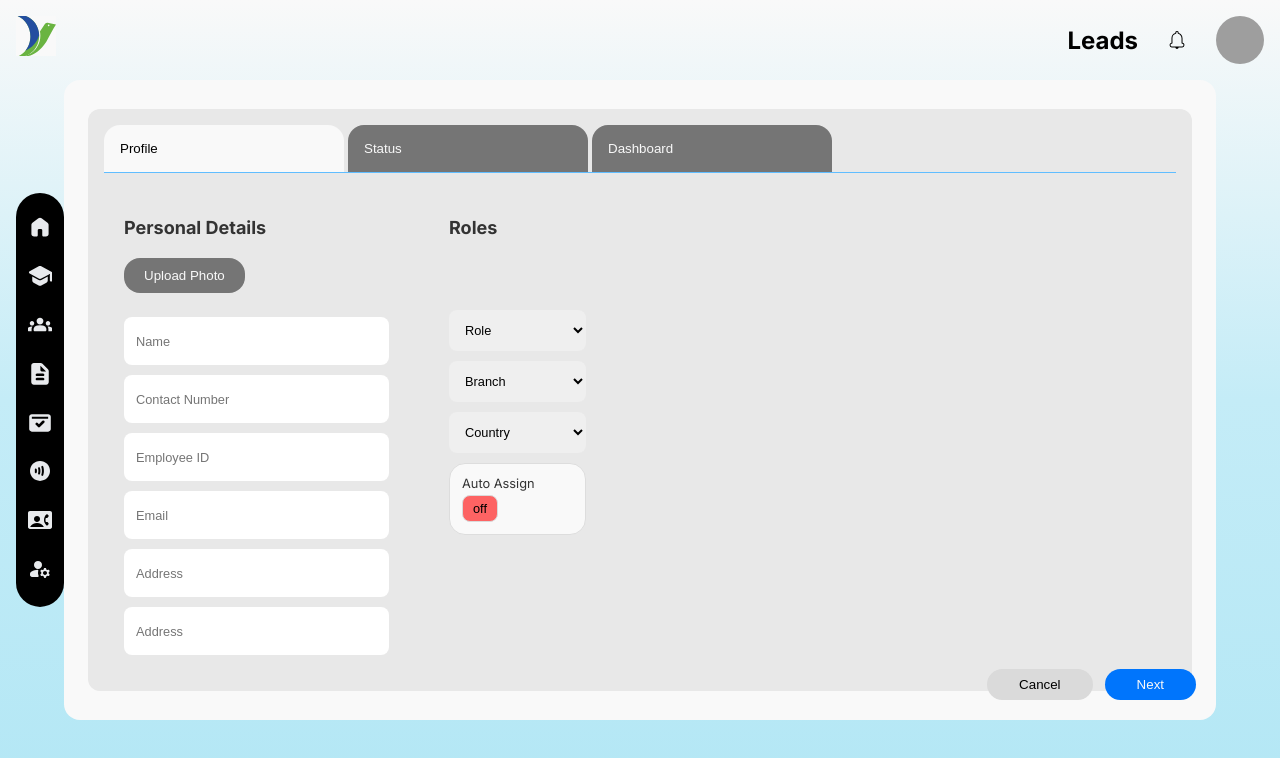
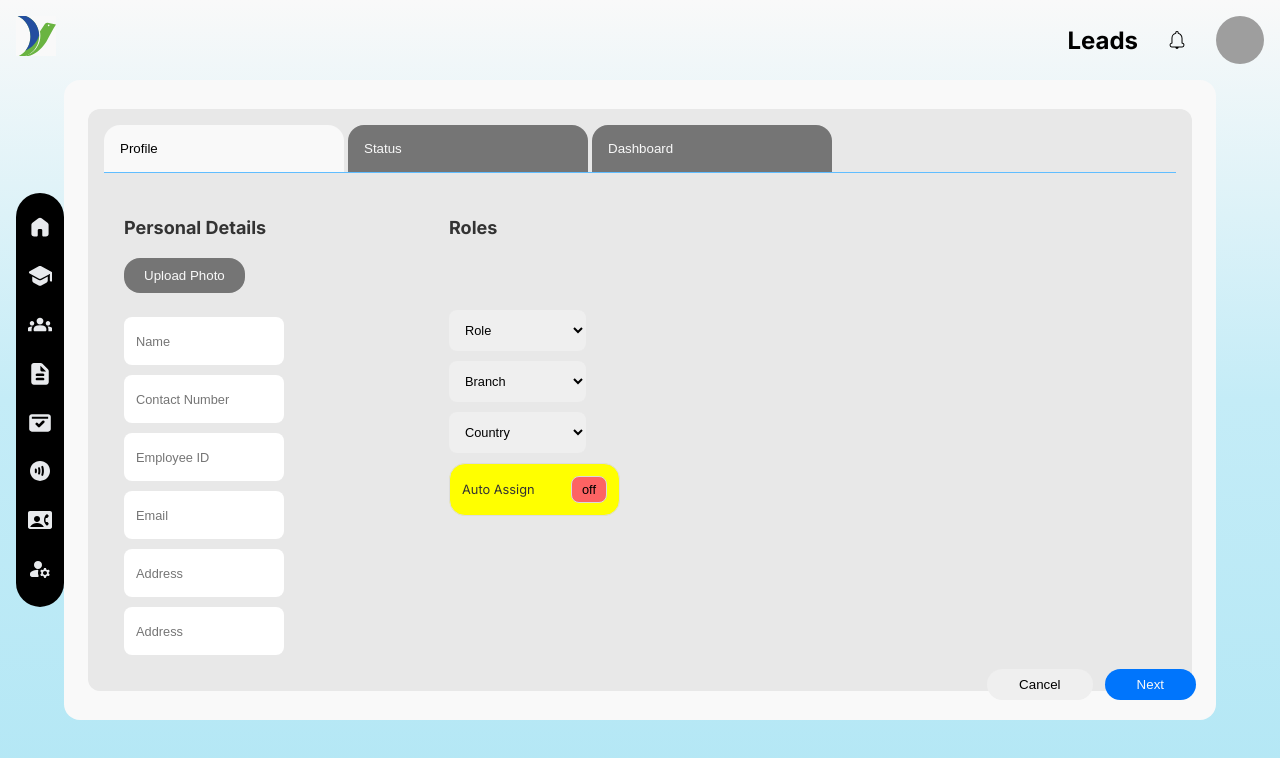
Before and after one commit to Arjunliljo/CRM, a React (Vite) app: page /profileEdit in a window 1280 px wide. Shown: the top 758 px of the page. Built offline with nearby package versions, Linux system fonts and the light colour scheme; grey boxes are pictures that could not be loaded.

Commit message:
profile update

```diff
--- a/Sass/page/_profileUpdateUser.scss
+++ b/Sass/page/_profileUpdateUser.scss
@@ -27,7 +27,7 @@
       cursor: pointer;
       font-weight: 500;
 
-      &.btn-cancel {
+      & .btn-cancel {
         background: variables.$color-gray-mid;
         color: variables.$color-black;
 
@@ -115,7 +115,7 @@
     flex-direction: column;
     gap: 10px;
     flex: 1;
-    width: 265px;
+    width: 50%;
     h2 {
       font-size: 18px;
       margin-bottom: 62px;
@@ -141,17 +141,17 @@
         border-radius: variables.$radius-sm;
         font-size: variables.$font-size-small;
       }
-
-      &.auto-assign {
+    }
+  }
+  .auto-assign {
     display: flex;
     justify-content: space-between;
-        align-items: start;
+    align-items: center;
     padding: 12px;
     background: variables.$color-white;
     border-radius: variables.$radius-md;
     border: 1px solid #ddd;
-        width: 80%;
-
+    background-color: yellow;
     .span-assign {
       font-size: variables.$font-size-small;
       color: #333;
@@ -168,8 +168,6 @@
 
       &:hover {
         background: variables.$color-gray-light;
-          }
-        }
       }
     }
   }
--- a/src/pages/profileEdit/ProfileUpdateUser.jsx
+++ b/src/pages/profileEdit/ProfileUpdateUser.jsx
@@ -82,7 +82,7 @@ function ProfileUpdateUser() {
                 </option>
               </select>
             </div>
-            <div className="form-group auto-assign">
+            <div className="auto-assign">
               <span className="span-assign">Auto Assign</span>
               <button className="button-off">off</button>
             </div>
--- a/styles/styles.css
+++ b/styles/styles.css
@@ -2614,13 +2614,13 @@ F .log .message-area-textarea-container {
   cursor: pointer;
   font-weight: 500;
 }
-.profileUpdate-main .action-buttons .btn-cancel.btn-cancel,
-.profileUpdate-main .action-buttons .btn-next.btn-cancel {
+.profileUpdate-main .action-buttons .btn-cancel .btn-cancel,
+.profileUpdate-main .action-buttons .btn-next .btn-cancel {
   background: #dadada;
   color: #000000;
 }
-.profileUpdate-main .action-buttons .btn-cancel.btn-cancel:hover,
-.profileUpdate-main .action-buttons .btn-next.btn-cancel:hover {
+.profileUpdate-main .action-buttons .btn-cancel .btn-cancel:hover,
+.profileUpdate-main .action-buttons .btn-next .btn-cancel:hover {
   background: #e9ecef;
 }
 .profileUpdate-main .action-buttons .btn-cancel.btn-next,
@@ -2692,7 +2692,7 @@ F .log .message-area-textarea-container {
   flex-direction: column;
   gap: 10px;
   flex: 1;
-  width: 265px;
+  width: 50%;
 }
 .profile-edit-container .form-left h2,
 .profile-edit-container .form-right h2 {
@@ -2723,24 +2723,21 @@ F .log .message-area-textarea-container {
   border-radius: 0.5rem;
   font-size: 0.8rem;
 }
-.profile-edit-container .form-left .form-group.auto-assign,
-.profile-edit-container .form-right .form-group.auto-assign {
+.profile-edit-container .auto-assign {
   display: flex;
   justify-content: space-between;
-  align-items: start;
+  align-items: center;
   padding: 12px;
   background: #f9f9f9;
   border-radius: 1rem;
   border: 1px solid #ddd;
-  width: 80%;
-}
-.profile-edit-container .form-left .form-group.auto-assign .span-assign,
-.profile-edit-container .form-right .form-group.auto-assign .span-assign {
+  background-color: yellow;
+}
+.profile-edit-container .auto-assign .span-assign {
   font-size: 0.8rem;
   color: #333;
 }
-.profile-edit-container .form-left .form-group.auto-assign .button-off,
-.profile-edit-container .form-right .form-group.auto-assign .button-off {
+.profile-edit-container .auto-assign .button-off {
   background: #fd6363;
   border: 1px solid #dadada;
   border-radius: 0.5rem;
@@ -2749,8 +2746,7 @@ F .log .message-area-textarea-container {
   font-size: 0.8rem;
   color: #000000;
 }
-.profile-edit-container .form-left .form-group.auto-assign .button-off:hover,
-.profile-edit-container .form-right .form-group.auto-assign .button-off:hover {
+.profile-edit-container .auto-assign .button-off:hover {
   background: #f9f9f9;
 }
 
```
Lines whose indentation alone changed are shown as unchanged.
